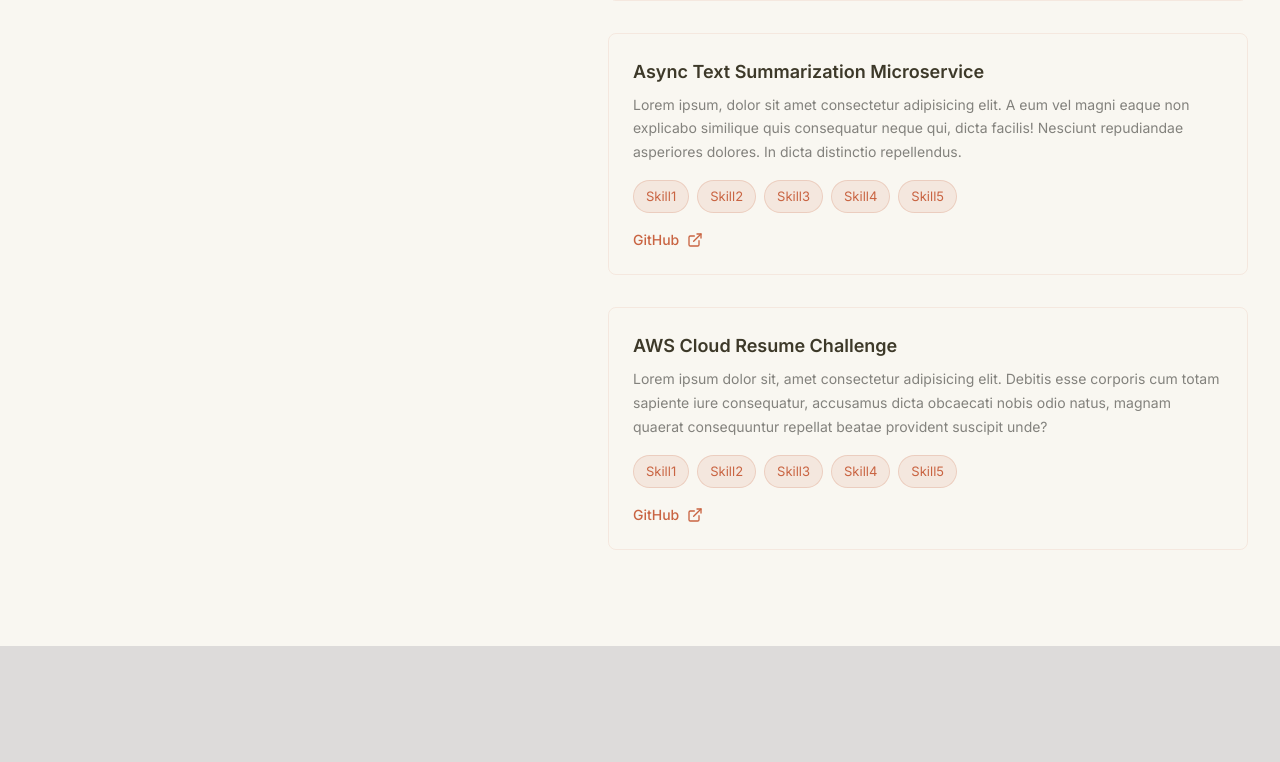
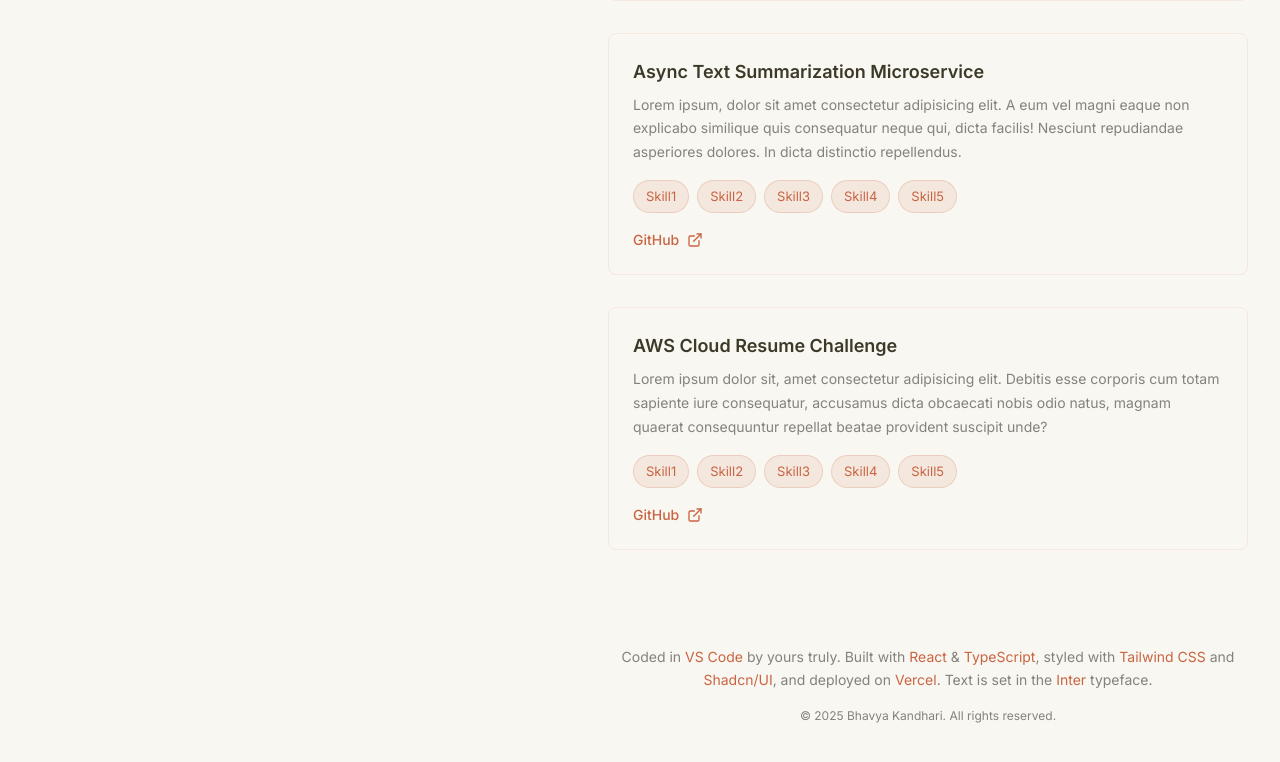
Before and after one commit to bkandh30/bhavya-portfolio-v3, a React (Vite) app: page / in a window 1280 px wide. Shown: the part 3351-4113 px from the top of the page. Before the commit the page ends 3997 px from the top, so only its background shows below. Built offline with nearby package versions, Linux system fonts and the light colour scheme.

Commit message:
Added footer section

```diff
--- a/src/pages/Index.tsx
+++ b/src/pages/Index.tsx
@@ -1943,6 +1943,35 @@ const Index = () => {
               </div>
             </div>
           </section>
+
+          {/* Footer */}
+          <footer className="mt-24 pb-16">
+            <div className="text-center space-y-4">
+              <p
+                style={{
+                  fontSize: "14px",
+                  color: "#83827d",
+                  lineHeight: "1.6",
+                }}
+              >
+                Coded in <span style={{ color: "#c96442" }}>VS Code</span> by
+                yours truly. Built with{" "}
+                <span style={{ color: "#c96442" }}>React</span> &{" "}
+                <span style={{ color: "#c96442" }}>TypeScript</span>, styled
+                with <span style={{ color: "#c96442" }}>Tailwind CSS</span> and
+                <span style={{ color: "#c96442" }}> Shadcn/UI</span>, and
+                deployed on <span style={{ color: "#c96442" }}>Vercel</span>.
+                Text is set in the{" "}
+                <span style={{ color: "#c96442" }}>Inter</span> typeface.
+              </p>
+              <p
+                style={{ fontSize: "12px", color: "#83827d", marginTop: "8px" }}
+              >
+                © {new Date().getFullYear()} Bhavya Kandhari. All rights
+                reserved.
+              </p>
+            </div>
+          </footer>
         </div>
       </main>
     </div>
```
